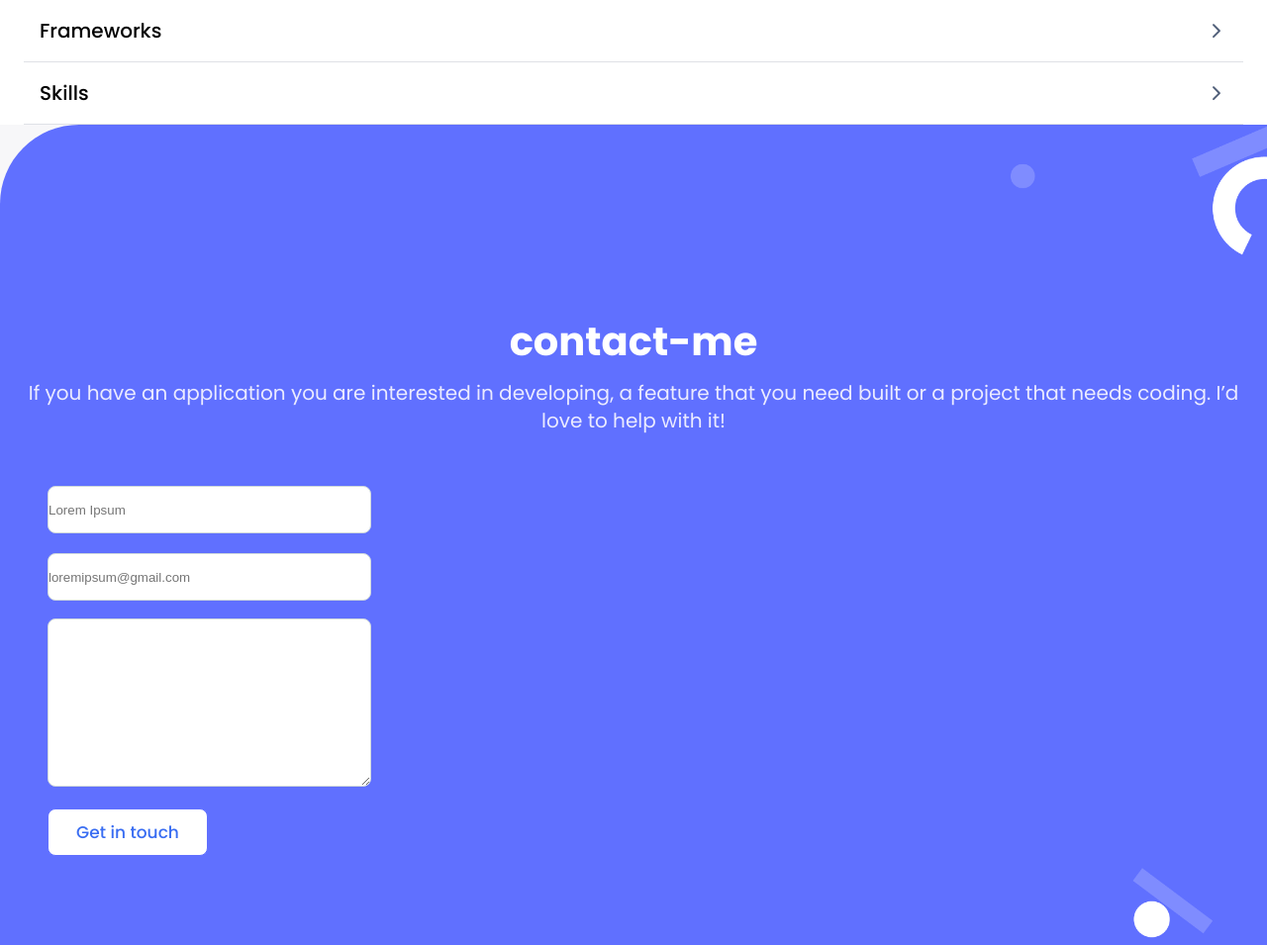
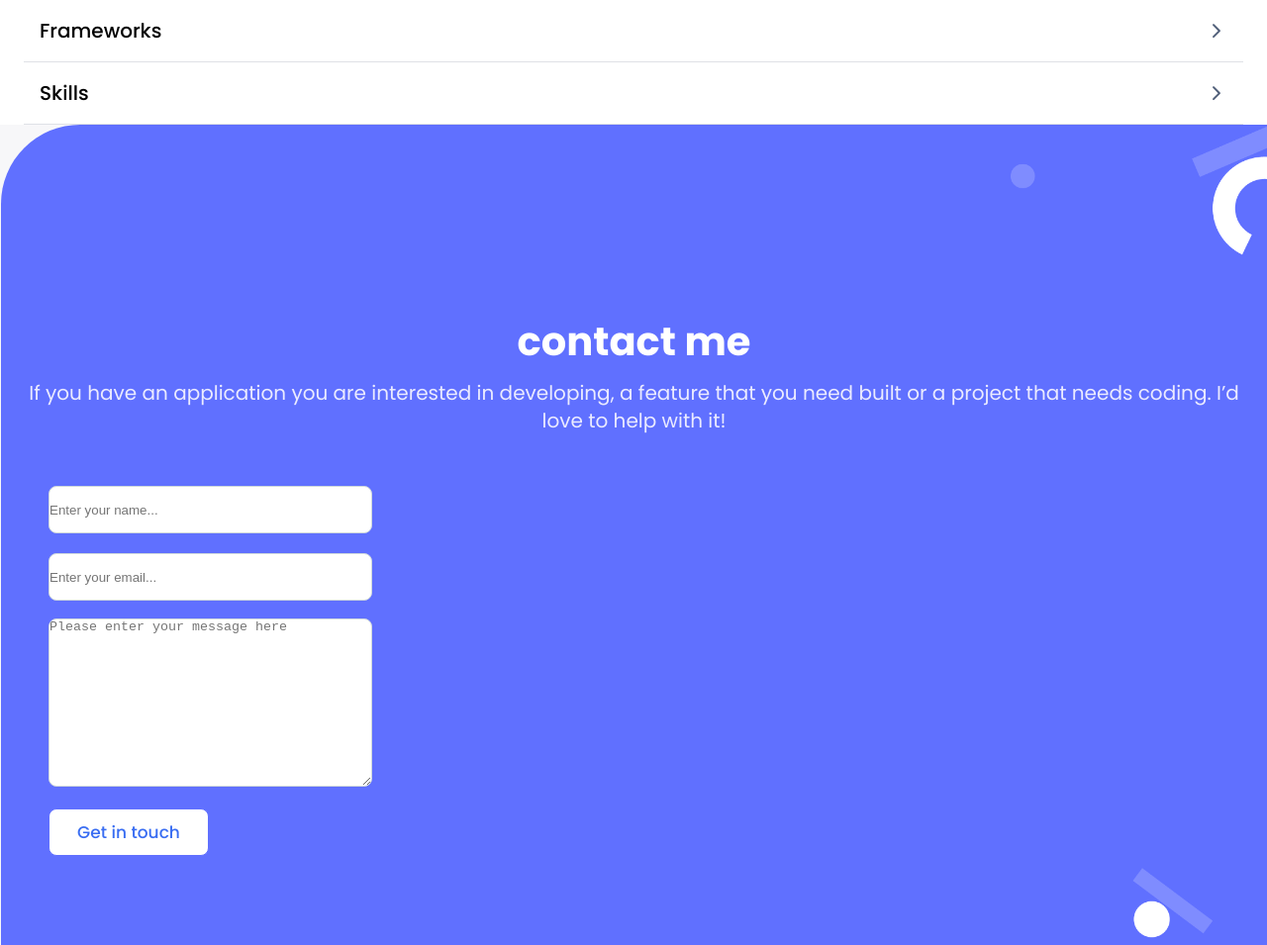
Before and after one commit to AsciencioAlex/Personal-Portfolio, a website: page index.html in a window 1280 px wide. Shown: the part 4040-4995 px from the top of the page at 99% size. Drawn offline with Linux system fonts and the light colour scheme; files whose address does not match are found by name.

Commit message:
changes made on Name field, email field, message and formspree used on form

```diff
--- a/index.html
+++ b/index.html
@@ -316,23 +316,25 @@
 				</div>
 			</section>
 
-   <section class="contact-me">
+   <div class="container-white">
 
-    <form>
+  <section class="contact-me">
+
+    <form action="https://formspree.io/f/xbjevbkv" method="POST">
       <div class="background">
-      <h2>contact-me</h2>
+      <h2>contact me</h2>
       <p>If you have an application you are interested in developing, a feature that you need built or a project that needs coding.
         I’d love to help with it!</p>
-      <label for="">
-        <input type="text" id="message" placeholder="Lorem Ipsum"/>
+      <label for="name">
+        <input type="text" id="name" name="name" placeholder="Enter your name..." required maxlength="30">
       </label>
-      <label for="">
-        <input type="text" id="message" placeholder="loremipsum@gmail.com"/>
+      <label for="email">
+        <input type="email" id="message" name="email" placeholder="Enter your email..." required/>
       </label>
-      <textarea id="message-box" placeholder = "">
-
-      </textarea>
-      <button class="el-botones">
+      <label for="message-box">
+        <textarea id="message-box" name="message" placeholder="Please enter your message here" required maxlength="500"></textarea>
+      </label>
+      <button type="submit" class="el-botones" name="submit">
         <p>Get in touch</p>
       </button>
       </div>
@@ -340,7 +342,6 @@
   </section>
   </div>
 
-
 		</main>
 	</body>
 </html>
--- a/main.css
+++ b/main.css
@@ -322,45 +322,10 @@ hr {
   line-height: 52px;
 }
 
-@media (min-width: 768px) {
-  #flexbox-head-container {
-    background-image: url("img/dsk_t.svg");
-  }
-
-  .Flexbox-header {
-    height: 72px;
-  }
-
-  .NavToggle {
-    display: none;
-  }
-
-  .navigation_list {
-    list-style-type: none;
-    gap: 2em;
-  }
-
-  .navigation_head {
-    display: inline-block;
-  }
-
-  .section--headline {
-    margin: 0 auto;
-  }
-
-  .headline__title {
-    font-size: 48px;
-  }
-
-  .headline__description {
-    font-size: 20px;
-  }
-
-}
 .contact-me {
   position: absolute;
-  width: 100%;
-  left: 0px;
+  width: cover;
+  left: 1px;
   background: #6070ff;
   border-top-left-radius: 80px;
 }
@@ -371,7 +336,7 @@ hr {
   font-weight: 700;
   font-size: 40px;
   line-height: 52px;
-  color: #ffffff;
+  color: #fff;
   margin-top: 103px;
   text-align: center;
 }
@@ -390,14 +355,14 @@ hr {
 
 .loremipsum {
   position: absolute;
-  background: #FFFFFF;
+  background: #fff;
 }
 
 input {
   display: block;
   border-radius: 8px;
-  border: 1px solid #CFD8DC;
-  background: #ffffff;
+  border: 1px solid #cfd8dc;
+  background: #fff;
   width: 327px;
   height: 48px;
   margin-top: 20px;
@@ -407,8 +372,8 @@ input {
 textarea {
   display: block;
   border-radius: 8px;
-  border: 1px solid #CFD8DC;
-  background: #ffffff;
+  border: 1px solid #cfd8dc;
+  background: #fff;
   margin-top: 18px;
   width: 327px;
   height: 170px;
@@ -461,3 +426,38 @@ textarea {
   justify-content: center;
   color: #fff;
 }
+
+@media (min-width: 768px) {
+  #flexbox-head-container {
+    background-image: url("img/dsk_t.svg");
+  }
+
+  .Flexbox-header {
+    height: 72px;
+  }
+
+  .NavToggle {
+    display: none;
+  }
+
+  .navigation_list {
+    list-style-type: none;
+    gap: 2em;
+  }
+
+  .navigation_head {
+    display: inline-block;
+  }
+
+  .section--headline {
+    margin: 0 auto;
+  }
+
+  .headline__title {
+    font-size: 48px;
+  }
+
+  .headline__description {
+    font-size: 20px;
+  }
+}
--- a/package.json
+++ b/package.json
@@ -16,5 +16,9 @@
     "Personal Portfolio"
   ],
   "author": "Alex Asciencio",
-  "license": "MIT"
+  "license": "MIT",
+  "devDependencies": {
+    "stylelint": "^15.7.0",
+    "stylelint-config-standard-scss": "^9.0.0"
+  }
 }
```
Also changed, not shown: 1 other file.
